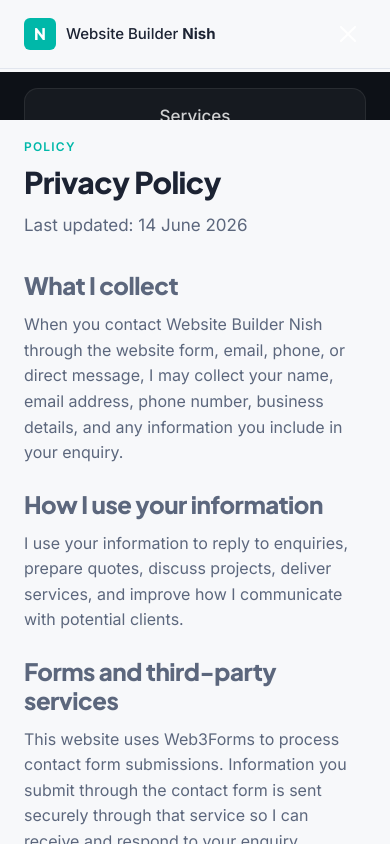
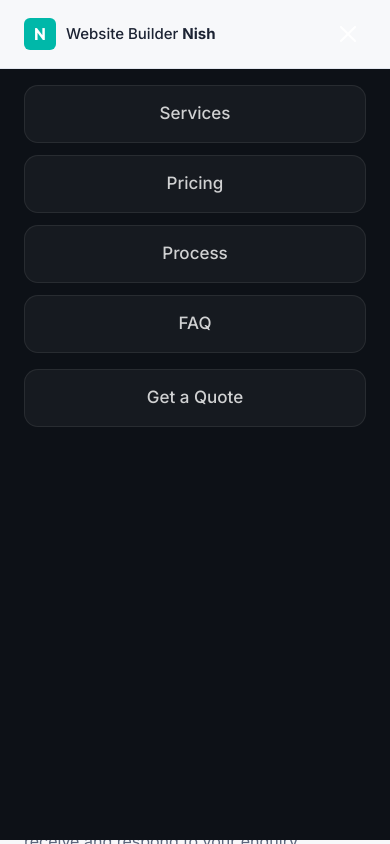
Before and after one commit to Upnishadd/WebsiteBuilderNish, a website: page privacy.html in a window 390 px wide. Both pictures are taken after a click on the button "Open menu". Drawn offline with Linux system fonts and the light colour scheme.

Commit message:
Fix mobile nav overlay stacking

```diff
--- a/styles.css
+++ b/styles.css
@@ -233,6 +233,7 @@ textarea:focus-visible {
   justify-content: space-between;
   padding-top: 1rem;
   padding-bottom: 1rem;
+  position: relative;
 }
 
 .logo {
@@ -1132,20 +1133,25 @@ input:focus, select:focus, textarea:focus {
 }
 
 @media (max-width: 768px) {
+  .site-header {
+    z-index: 2000;
+    overflow: visible;
+  }
   .main-nav {
     display: flex;
     flex-direction: column;
-    position: fixed;
-    top: 72px;
+    position: absolute;
+    top: calc(100% + 1px);
     left: 0;
     right: 0;
-    bottom: 0;
+    bottom: auto;
     background: var(--c-dark);
     z-index: 1100;
     align-items: stretch;
     justify-content: flex-start;
     gap: 0.75rem;
     padding: 1rem 1.5rem 2rem;
+    min-height: calc(100dvh - 73px);
     opacity: 0;
     visibility: hidden;
     pointer-events: none;
```
Also changed, not shown: dist/styles.css.
